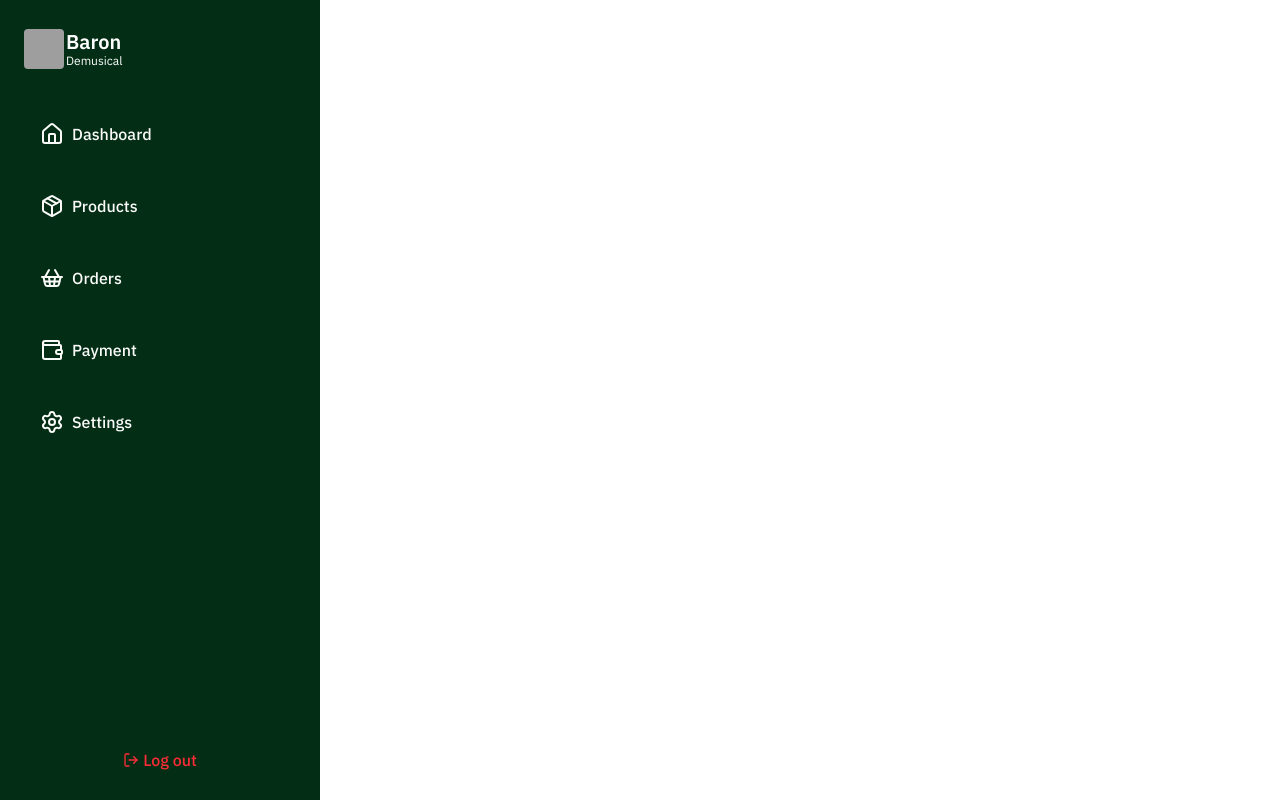
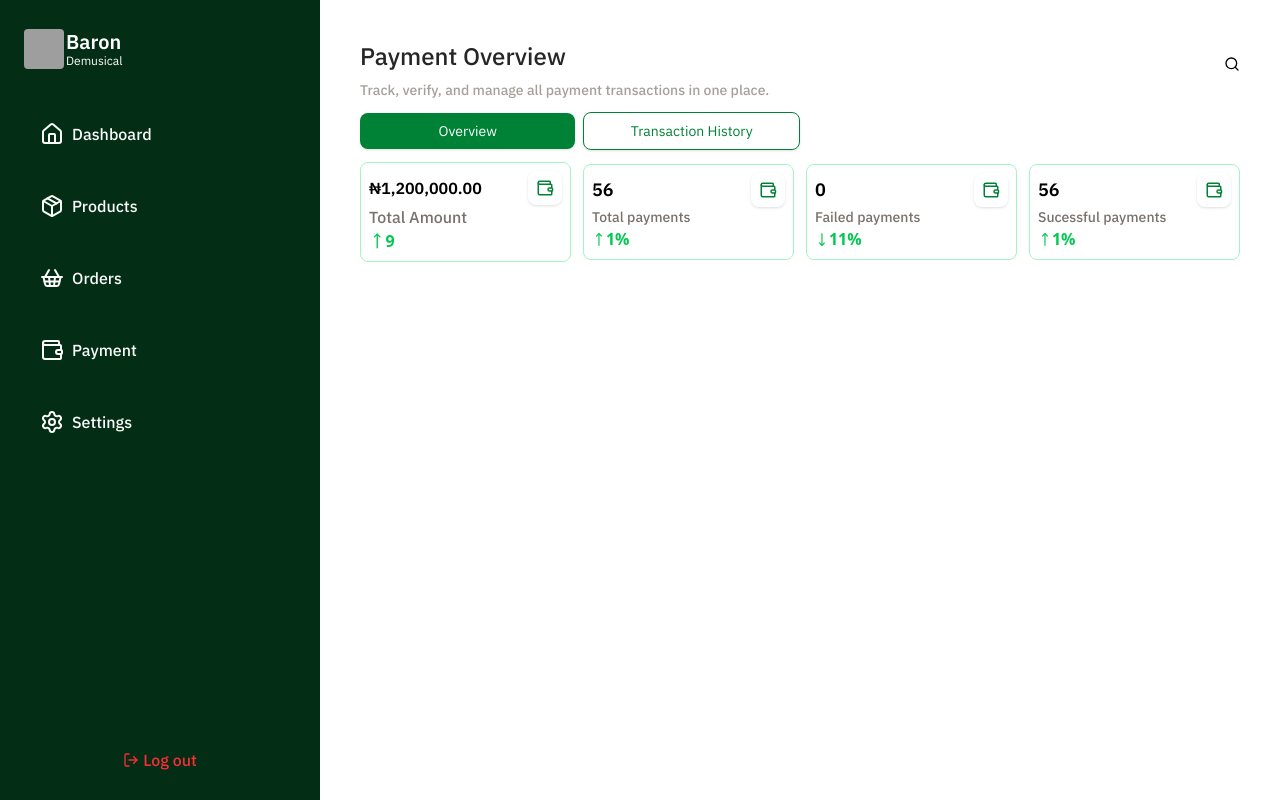
Before and after one commit to CflexdeveandcompanyMain/Baronde-frontend, a React (Vite) app: page /admin in a window 1280 px wide. Both pictures are taken after a click on the element "Payment". Built offline with nearby package versions, Linux system fonts and the light colour scheme; no server answers; grey boxes are pictures that could not be loaded.

Commit message:
Finishing up UI

```diff
--- a/src/admin/admin.tsx
+++ b/src/admin/admin.tsx
@@ -13,6 +13,7 @@ import {
 import { useState, type JSX } from "react";
 import AdminMain from "./dash";
 import AdminSettings from "./settings";
+import AdminPayment from "./payment";
 
 let data = [
   {
@@ -65,6 +66,7 @@ const AdminDashboard = () => {
   let Components: { [key: string]: JSX.Element } = {
     dashboard: <AdminMain data={data} />,
     settings: <AdminSettings />,
+    payment: <AdminPayment />,
   };
   return (
     <section className="flex flex-row items-center w-full h-screen">
--- /dev/null
+++ b/src/admin/payment.tsx
@@ -0,0 +1,97 @@
+import { MoveDown, MoveUp, Search, Wallet } from "lucide-react";
+import { formatPrice } from "../utils/priceconverter";
+
+let data = [
+  {
+    count: 56,
+    title: "Total payments",
+    icon: <Wallet size={18} className="text-green-700" />,
+  },
+  {
+    count: 0,
+    title: "Failed payments",
+    icon: <Wallet size={18} className="text-green-700" />,
+  },
+  {
+    count: 56,
+    title: "Sucessful payments",
+    icon: <Wallet size={18} className="text-green-700" />,
+  },
+];
+
+export default function AdminPayment() {
+  return (
+    <section className="w-full flex flex-col items-start">
+      <section className="flex flex-row items-center w-full justify-between">
+        <div className="flex flex-col items-center gap-2 justify-start w-3/4">
+          <p className="font-all text-lg sm:text-2xl text-[#262626] font-medium text-start w-full">
+            Payment Overview
+          </p>
+          <p className="font-all text-sm text-stone-400 text-start w-full font-medium">
+            Track, verify, and manage all payment transactions in one place.
+          </p>
+        </div>
+        <div className="flex justify-end w-1/4 self-center -mt-3">
+          <Search size={16} />
+        </div>
+      </section>
+      <div className="flex flex-row items-center gap-2 sm:justify-between justify-start sm:w-1/2 w-full my-3">
+        <button className="rounded-lg shadow bg-green-700 w-full p-2 text-white font-all text-sm font-semibole">
+          Overview
+        </button>
+        <button className="rounded-lg shadow border p-2 border-green-700 w-full text-green-700 font-all text-sm font-semibole">
+          Transaction History
+        </button>
+      </div>
+      <div className="flex flex-col sm:flex-row items-center justify-between w-full gap-3">
+        <div className="flex w-full flex-col items-start justify-start hover:scale-110 duration-300 border border-green-300/70 p-2 rounded-lg">
+          <div className="flex flex-row items-center w-full justify-between">
+            <p className="font-all text-base font-semibold text-start">
+              {formatPrice(1200000, "NGN")}
+            </p>
+            <div className="p-2 shadow rounded-lg">
+              <Wallet size={18} className="text-green-700" />
+            </div>
+          </div>
+          <p className="font-all text-base text-start w-full font-medium text-stone-500">
+            Total Amount
+          </p>
+          <div className="flex flex-row items-center w-full justify-start">
+            <MoveUp size={18} className="text-green-500 self-center" />
+            <p className="font-semibold text-start w-full text-green-500">
+              {Math.floor(Math.random() * 12)}
+            </p>
+          </div>
+        </div>
+        {data.map((item, index: number) => {
+          return (
+            <div
+              key={index}
+              className="flex w-full flex-col items-start justify-start hover:scale-110 duration-300 border border-green-300/70 p-2 rounded-lg"
+            >
+              <div className="flex flex-row items-center w-full justify-between">
+                <p className="font-all text-lg font-semibold text-start">
+                  {item.count}
+                </p>
+                <div className="p-2 shadow rounded-lg">{item.icon}</div>
+              </div>
+              <p className="font-all text-sm text-start w-full font-medium text-stone-500">
+                {item.title}
+              </p>
+              <div className="flex flex-row items-center w-full justify-start">
+                {item.title.startsWith("Failed") ? (
+                  <MoveDown size={15} className="text-green-500 self-center" />
+                ) : (
+                  <MoveUp size={15} className="text-green-500 self-center" />
+                )}
+                <p className="font-semibold text-start w-full text-green-500">
+                  {Math.floor(Math.random() * 12) + "%"}
+                </p>
+              </div>
+            </div>
+          );
+        })}
+      </div>
+    </section>
+  );
+}
--- a/src/admin/settings.tsx
+++ b/src/admin/settings.tsx
@@ -26,6 +26,8 @@ export default function AdminSettings() {
         <div className="flex flex-row items-center w-full gap-2">
           <div className="flex items-center mb-4">
             <input
+              checked={true}
+              disabled={true}
               id="default-checkbox"
               type="checkbox"
               value=""
@@ -33,7 +35,7 @@ export default function AdminSettings() {
             />
           </div>
           <div className="flex flex-col items-start self-start">
-            <p className="font-all text-lg font-semibold text-[#262626]">
+            <p className="font-all text-base font-medium text-[#262626]">
               Email Notification
             </p>
             <p className="font-all text-xs text-start text-[#171717]">
@@ -44,6 +46,8 @@ export default function AdminSettings() {
         <div className="flex flex-row items-center w-full gap-2">
           <div className="flex items-center mb-4">
             <input
+              checked={true}
+              disabled={true}
               id="default-checkbox"
               type="checkbox"
               value=""
@@ -51,7 +55,7 @@ export default function AdminSettings() {
             />
           </div>
           <div className="flex flex-col items-start self-start">
-            <p className="font-all text-lg font-semibold text-[#262626]">
+            <p className="font-all text-base font-medium text-[#262626]">
               Orders Notification
             </p>
             <p className="font-all text-xs text-start text-[#171717]">
@@ -62,6 +66,8 @@ export default function AdminSettings() {
         <div className="flex flex-row items-center w-full gap-2">
           <div className="flex items-center mb-4">
             <input
+              checked={true}
+              disabled={true}
               id="default-checkbox"
               type="checkbox"
               value=""
@@ -69,7 +75,7 @@ export default function AdminSettings() {
             />
           </div>
           <div className="flex flex-col items-start self-start">
-            <p className="font-all text-lg font-semibold text-[#262626]">
+            <p className="font-all text-base font-medium text-[#262626]">
               Payment Alerts
             </p>
             <p className="font-all text-xs text-start text-[#171717]">
@@ -81,6 +87,8 @@ export default function AdminSettings() {
         <div className="flex flex-row items-center w-full gap-2">
           <div className="flex items-center mb-4">
             <input
+              checked={true}
+              disabled={true}
               id="default-checkbox"
               type="checkbox"
               value=""
@@ -88,7 +96,7 @@ export default function AdminSettings() {
             />
           </div>
           <div className="flex flex-col items-start self-start">
-            <p className="font-all text-lg font-semibold text-[#262626]">
+            <p className="font-all text-base font-medium text-[#262626]">
               Inventory Alerts
             </p>
             <p className="font-all text-xs text-start text-[#171717]">
@@ -99,6 +107,8 @@ export default function AdminSettings() {
         <div className="flex flex-row items-center w-full gap-2">
           <div className="flex items-center mb-4">
             <input
+              checked={true}
+              disabled={true}
               id="default-checkbox"
               type="checkbox"
               value=""
@@ -106,7 +116,7 @@ export default function AdminSettings() {
             />
           </div>
           <div className="flex flex-col items-start self-start">
-            <p className="font-all text-lg font-semibold text-[#262626]">
+            <p className="font-all text-base font-medium text-[#262626]">
               Customers & User activities
             </p>
             <p className="font-all text-xs text-start text-[#171717]">
@@ -117,6 +127,8 @@ export default function AdminSettings() {
         <div className="flex flex-row items-center w-full gap-2">
           <div className="flex items-center mb-4">
             <input
+              checked={true}
+              disabled={true}
               id="default-checkbox"
               type="checkbox"
               value=""
@@ -124,7 +136,7 @@ export default function AdminSettings() {
             />
           </div>
           <div className="flex flex-col items-start self-start">
-            <p className="font-all text-lg font-semibold text-[#262626]">
+            <p className="font-all text-base font-medium text-[#262626]">
               System & Admin-level updates
             </p>
             <p className="font-all text-xs text-start text-[#171717]">
```
